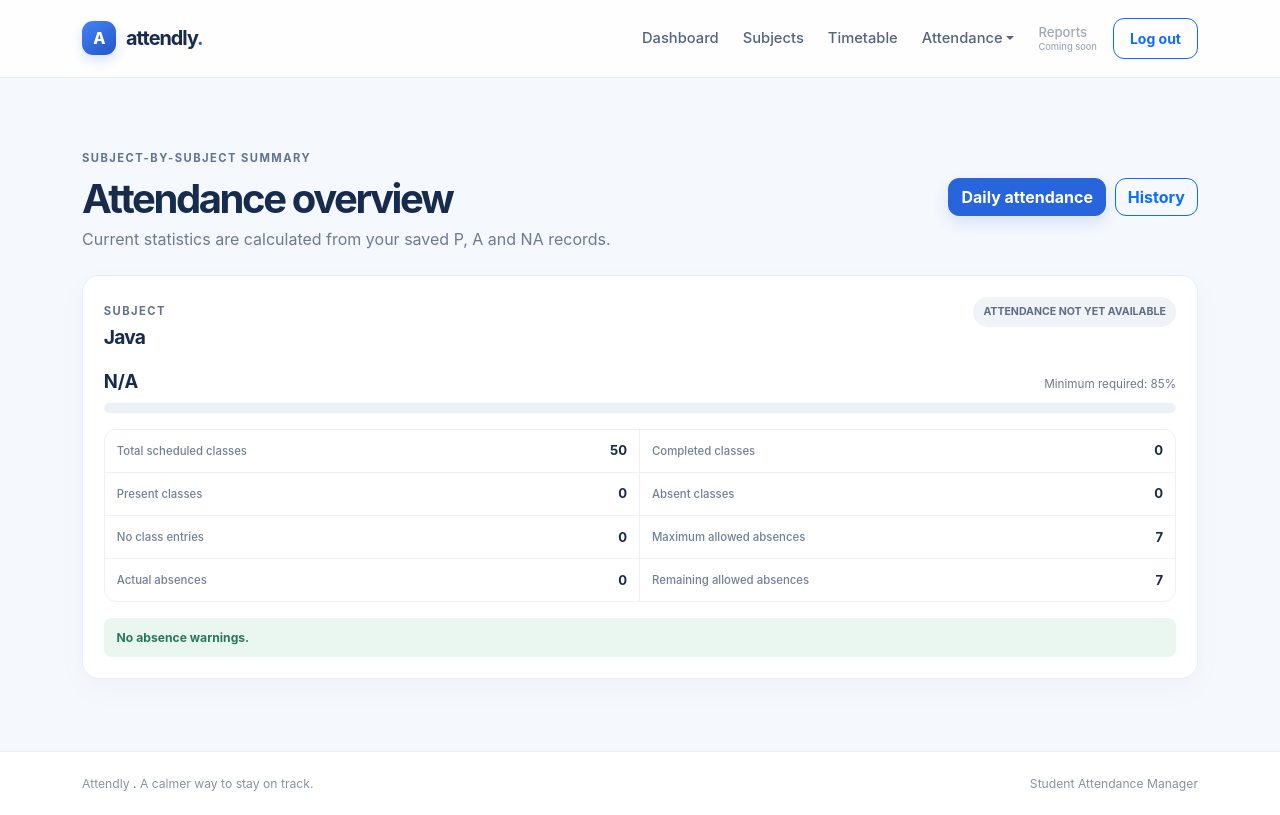
After one commit to kk12102006/CDD_MINI_PROJECT, a Flask app: page /attendance/overview in a window 1280 px wide. The commit adds this page. Run offline with Flask 3, Linux system fonts and the light colour scheme; a user stored in the database is signed in; data comes from the database, SQL or seed files in the repository; both versions use the stored data as it was after the commit; some libraries are stand-ins or nearby versions.

Commit message:
Added Phase 5 Calculation and warning

```diff
--- a/routes/attendance.py
+++ b/routes/attendance.py
@@ -4,11 +4,22 @@ from flask import Blueprint, flash, redirect, render_template, request, session,
 
 from database.db_connection import get_db_connection
 from routes.auth import login_required
+from services.attendance_calculator import get_subject_attendance_overview
 
 
 attendance_bp = Blueprint("attendance", __name__)
 VALID_STATUSES = {"P", "A", "NA"}
 COMPLETED_STATUSES = {"P", "A"}
+
+
+@attendance_bp.route("/attendance/overview")
+@login_required
+def attendance_overview():
+    subjects = get_subject_attendance_overview(session["student_id"])
+    return render_template(
+        "attendance_overview.html",
+        subjects=subjects,
+    )
 
 
 def _parse_attendance_date(raw_value, default_today=True):
--- a/static/css/style.css
+++ b/static/css/style.css
@@ -352,6 +352,93 @@ a { text-decoration: none; }
 .badge-absent { color: #a93c49; background: #fff0f1; }
 .badge-no-class { color: #5e6d84; background: #f0f3f7; }
 .attendance-status-options-edit { margin-top: 1.25rem; }
+.attendance-overview-actions { display: flex; flex-wrap: wrap; gap: .55rem; }
+.attendance-overview-grid {
+    display: grid;
+    grid-template-columns: repeat(auto-fit, minmax(min(100%, 390px), 1fr));
+    gap: 1rem;
+}
+.attendance-overview-card {
+    min-width: 0;
+    padding: 1.3rem;
+    border: 1px solid #e8edf5;
+    border-radius: 17px;
+    background: #fff;
+    box-shadow: 0 10px 32px #29466b08;
+}
+.attendance-overview-heading {
+    display: flex;
+    align-items: flex-start;
+    justify-content: space-between;
+    gap: .8rem;
+    margin-bottom: 1.2rem;
+}
+.attendance-overview-heading h2 {
+    margin: .35rem 0 0;
+    font-size: 1.2rem;
+    font-weight: 730;
+    letter-spacing: -.04em;
+    overflow-wrap: anywhere;
+}
+.attendance-summary-status {
+    max-width: 58%;
+    padding: .45rem .65rem;
+    border-radius: 20px;
+    font-size: .66rem;
+    font-weight: 720;
+    text-align: center;
+    text-transform: uppercase;
+}
+.status-summary-satisfactory { color: #197354; background: #e4f6ef; }
+.status-summary-below_required { color: #a93c49; background: #fff0f1; }
+.status-summary-not_available { color: #5e6d84; background: #f0f3f7; }
+.attendance-progress-heading {
+    display: flex;
+    align-items: baseline;
+    justify-content: space-between;
+    gap: .75rem;
+    margin-bottom: .45rem;
+}
+.attendance-progress-heading strong { font-size: 1.15rem; }
+.attendance-progress-heading span { color: var(--muted); font-size: .73rem; text-align: right; }
+.attendance-progress { height: 10px; overflow: hidden; border-radius: 10px; background: #edf1f6; }
+.attendance-progress .progress-bar { border-radius: inherit; }
+.attendance-metrics-grid {
+    display: grid;
+    grid-template-columns: repeat(2, minmax(0, 1fr));
+    gap: 0;
+    margin: 1rem 0;
+    border: 1px solid #edf0f5;
+    border-radius: 12px;
+    overflow: hidden;
+}
+.attendance-metrics-grid > div {
+    display: flex;
+    align-items: center;
+    justify-content: space-between;
+    gap: .5rem;
+    min-width: 0;
+    padding: .7rem .75rem;
+    border-bottom: 1px solid #edf0f5;
+}
+.attendance-metrics-grid > div:nth-child(odd) { border-right: 1px solid #edf0f5; }
+.attendance-metrics-grid > div:nth-last-child(-n+2) { border-bottom: 0; }
+.attendance-metrics-grid dt { color: #718099; font-size: .71rem; font-weight: 550; }
+.attendance-metrics-grid dd { flex: 0 0 auto; margin: 0; color: var(--ink); font-size: .82rem; font-weight: 720; }
+.attendance-warning-list { display: grid; gap: .55rem; }
+.attendance-warning {
+    display: flex;
+    flex-direction: column;
+    gap: .15rem;
+    padding: .7rem .8rem;
+    border-left: 3px solid;
+    border-radius: 8px;
+    font-size: .75rem;
+}
+.attendance-warning strong { font-size: .69rem; letter-spacing: .03em; }
+.warning-deadline { color: #885d0a; background: #fff7df; border-color: #e9b948; }
+.warning-shortage { color: #9c3440; background: #fff0f1; border-color: #d95f6a; }
+.attendance-no-warning { padding: .65rem .8rem; border-radius: 8px; color: #28775f; background: #eaf7f1; font-size: .76rem; font-weight: 650; }
 
 @media (max-width: 575.98px) {
     .app-navbar { min-height: 68px; }
@@ -383,4 +470,9 @@ a { text-decoration: none; }
     .attendance-period-card { grid-template-columns: 1fr; gap: .9rem; }
     .attendance-save-row { align-items: flex-start; flex-direction: column; }
     .attendance-save-row .btn { width: 100%; }
+    .attendance-overview-actions { width: 100%; }
+    .attendance-overview-actions .btn { flex: 1; }
+    .attendance-overview-heading { flex-direction: column; }
+    .attendance-summary-status { max-width: 100%; }
+    .attendance-metrics-grid > div { align-items: flex-start; flex-direction: column; }
 }
--- /dev/null
+++ b/templates/attendance_overview.html
@@ -0,0 +1,80 @@
+{% extends "base.html" %}
+{% block title %}Attendance overview{% endblock %}
+{% block content %}
+<section class="dashboard-section">
+    <div class="container">
+        <div class="page-heading">
+            <div>
+                <span class="eyebrow">SUBJECT-BY-SUBJECT SUMMARY</span>
+                <h1>Attendance overview</h1>
+                <p>Current statistics are calculated from your saved P, A and NA records.</p>
+            </div>
+            <div class="attendance-overview-actions">
+                <a class="btn btn-primary" href="{{ url_for('attendance.daily_attendance') }}">Daily attendance</a>
+                <a class="btn btn-outline-primary" href="{{ url_for('attendance.attendance_history') }}">History</a>
+            </div>
+        </div>
+
+        {% if subjects %}
+            <div class="attendance-overview-grid">
+                {% for subject in subjects %}
+                    <article class="attendance-overview-card">
+                        <div class="attendance-overview-heading">
+                            <div>
+                                <span class="eyebrow">SUBJECT</span>
+                                <h2>{{ subject.subject_name }}</h2>
+                            </div>
+                            <span class="attendance-summary-status status-summary-{{ subject.attendance_status }}">
+                                {{ subject.attendance_status_label }}
+                            </span>
+                        </div>
+
+                        <div class="attendance-progress-heading">
+                            <strong>{{ subject.attendance_percentage_display }}</strong>
+                            <span>Minimum required: {{ "%g"|format(subject.minimum_percentage) }}%</span>
+                        </div>
+                        <div class="progress attendance-progress" role="progressbar"
+                             aria-label="{{ subject.subject_name }} attendance percentage"
+                             aria-valuenow="{{ subject.progress_percentage }}"
+                             aria-valuemin="0" aria-valuemax="100">
+                            <div class="progress-bar {% if subject.attendance_status == 'below_required' %}bg-danger{% elif subject.attendance_status == 'satisfactory' %}bg-success{% else %}bg-secondary{% endif %}"
+                                 style="width: {{ subject.progress_percentage }}%"></div>
+                        </div>
+
+                        <dl class="attendance-metrics-grid">
+                            <div><dt>Total scheduled classes</dt><dd>{{ subject.total_scheduled_classes }}</dd></div>
+                            <div><dt>Completed classes</dt><dd>{{ subject.completed_classes }}</dd></div>
+                            <div><dt>Present classes</dt><dd>{{ subject.present_classes }}</dd></div>
+                            <div><dt>Absent classes</dt><dd>{{ subject.absent_classes }}</dd></div>
+                            <div><dt>No class entries</dt><dd>{{ subject.no_class_entries }}</dd></div>
+                            <div><dt>Maximum allowed absences</dt><dd>{{ subject.maximum_allowed_absences }}</dd></div>
+                            <div><dt>Actual absences</dt><dd>{{ subject.actual_absences }}</dd></div>
+                            <div><dt>Remaining allowed absences</dt><dd>{{ subject.remaining_allowed_absences }}</dd></div>
+                        </dl>
+
+                        {% if subject.warnings %}
+                            <div class="attendance-warning-list">
+                                {% for warning in subject.warnings %}
+                                    <div class="attendance-warning warning-{{ warning.code }}">
+                                        <strong>{{ warning.title }}</strong>
+                                        <span>{{ warning.message }}</span>
+                                    </div>
+                                {% endfor %}
+                            </div>
+                        {% else %}
+                            <div class="attendance-no-warning">No absence warnings.</div>
+                        {% endif %}
+                    </article>
+                {% endfor %}
+            </div>
+        {% else %}
+            <div class="empty-subjects">
+                <span class="empty-subject-icon">◷</span>
+                <h2>No subjects to summarize yet.</h2>
+                <p>Add subjects first. Your attendance overview will update automatically as you mark attendance.</p>
+                <a class="btn btn-primary" href="{{ url_for('subjects.list_subjects') }}">Manage subjects</a>
+            </div>
+        {% endif %}
+    </div>
+</section>
+{% endblock %}
--- a/templates/base.html
+++ b/templates/base.html
@@ -25,7 +25,15 @@
                         <a class="nav-link" href="{{ url_for('dashboard.dashboard') }}">Dashboard</a>
                         <a class="nav-link" href="{{ url_for('subjects.list_subjects') }}">Subjects</a>
                         <a class="nav-link" href="{{ url_for('timetable.timetable') }}">Timetable</a>
-                        <a class="nav-link" href="{{ url_for('attendance.daily_attendance') }}">Attendance</a>
+                        <div class="nav-item dropdown">
+                            <a class="nav-link dropdown-toggle" href="#" id="attendanceNavigation"
+                               role="button" data-bs-toggle="dropdown" aria-expanded="false">Attendance</a>
+                            <ul class="dropdown-menu" aria-labelledby="attendanceNavigation">
+                                <li><a class="dropdown-item" href="{{ url_for('attendance.daily_attendance') }}">Daily attendance</a></li>
+                                <li><a class="dropdown-item" href="{{ url_for('attendance.attendance_overview') }}">Attendance overview</a></li>
+                                <li><a class="dropdown-item" href="{{ url_for('attendance.attendance_history') }}">Attendance history</a></li>
+                            </ul>
+                        </div>
                         <span class="nav-link nav-placeholder" aria-disabled="true">Reports <small>Coming soon</small></span>
                         <form action="{{ url_for('auth.logout') }}" method="post" class="d-inline">
                             <input type="hidden" name="csrf_token" value="{{ csrf_token() }}">
--- a/templates/dashboard.html
+++ b/templates/dashboard.html
@@ -18,6 +18,7 @@
                 <a class="sidebar-link" href="{{ url_for('subjects.list_subjects') }}"><span>▤</span> Subjects</a>
                 <a class="sidebar-link" href="{{ url_for('timetable.timetable') }}"><span>▦</span> Timetable</a>
                 <a class="sidebar-link" href="{{ url_for('attendance.daily_attendance') }}"><span>◷</span> Attendance</a>
+                <a class="sidebar-link" href="{{ url_for('attendance.attendance_overview') }}"><span>◔</span> Attendance overview</a>
                 <a class="sidebar-link disabled" href="#" aria-disabled="true" tabindex="-1"><span>▧</span> Reports <small>Coming soon</small></a>
             </aside>
             <div class="dashboard-main">
```
Also changed, not shown: services/attendance_calculator.py (+131 -0 lines), tests/test_attendance_calculation.py (added, +251 -0 lines), README.md, attendance.db.
